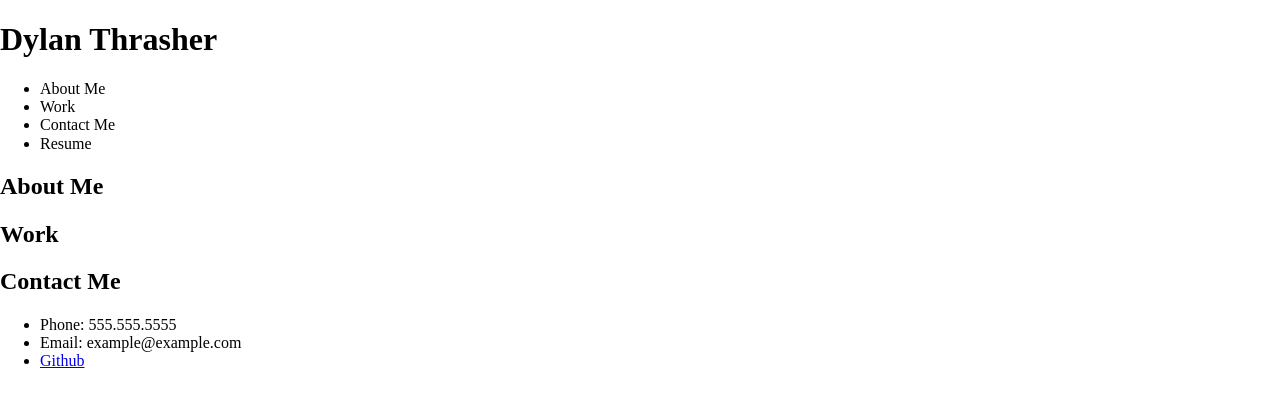
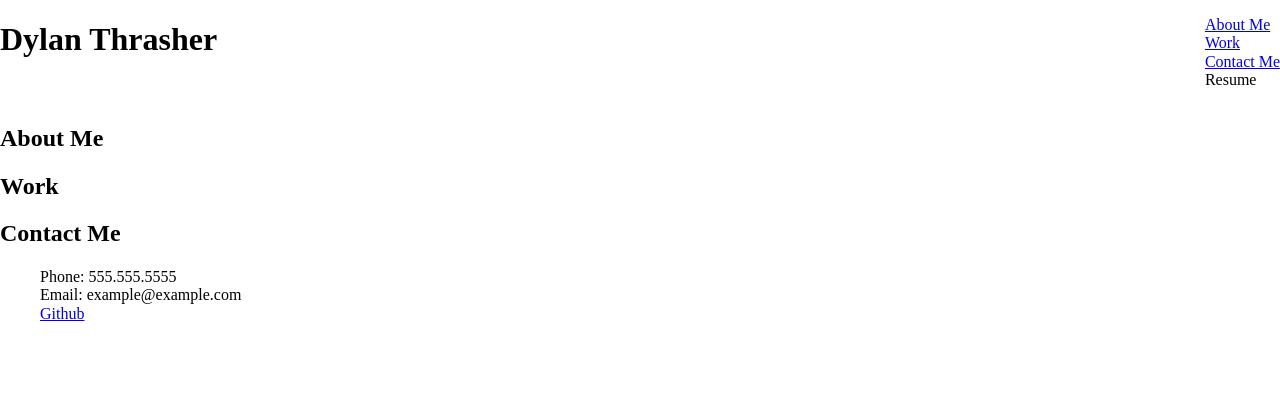
Before and after one commit to Dylan-Thrasher/professional-portfolio, a plain HTML site: page index.html in a window 1280 px wide. Drawn offline with Linux system fonts and the light colour scheme.

Commit message:
updated links within HTML along with removing bullet points through CSS

```diff
--- a/assets/css/style.css
+++ b/assets/css/style.css
@@ -0,0 +1,9 @@
+header {
+    display: flex;
+    align-content: flex-end;
+    justify-content: space-between;
+}
+
+ul {
+    list-style-type: none;
+}
--- a/index.html
+++ b/index.html
@@ -14,9 +14,9 @@
             <h1>Dylan Thrasher</h1>
             <nav>
                 <ul>
-                    <li>About Me</li>
-                    <li>Work</li>
-                    <li>Contact Me</li>
+                    <li><a href="#About_Me">About Me</a></li>
+                    <li><a href="#Work">Work</a></li>
+                    <li><a href="#Contact_Me">Contact Me</a></li>
                     <li>Resume</li>
                 </ul>
             </nav>
@@ -24,18 +24,18 @@
 
         <main>
             <section>
-                <h2>About Me</h2>
+                <h2 id="About_Me">About Me</h2>
                 <p></p>
             </section>
             <section>
-                <h2>Work</h2>
+                <h2 id="Work">Work</h2>
                 <div>
 
                 </div>
             </section>
         </main>
         <footer>
-            <h2>Contact Me</h2>
+            <h2 id="Contact_Me">Contact Me</h2>
             <ul>
                 <li>Phone: 555.555.5555</li>
                 <li>Email: example@example.com</li>
```
